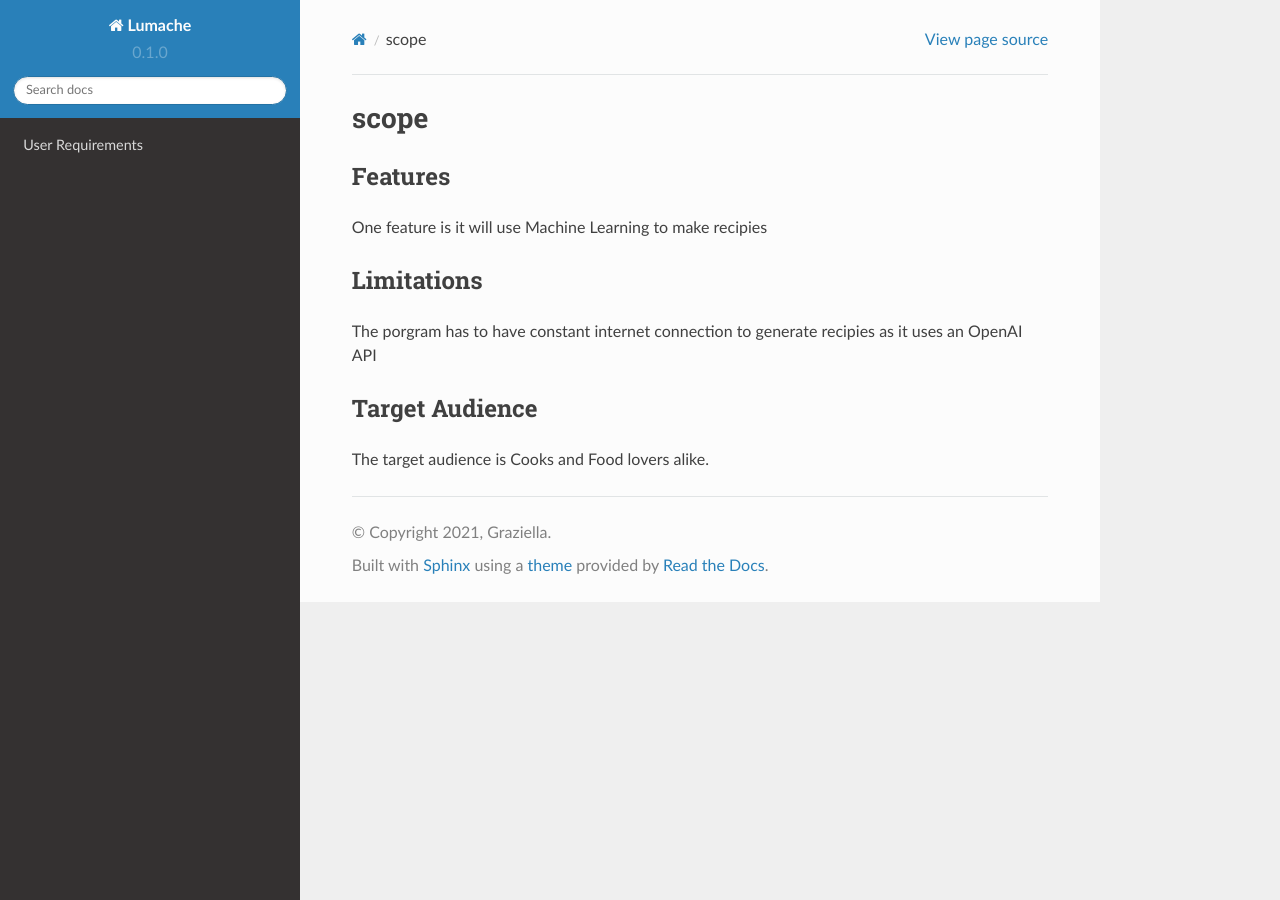
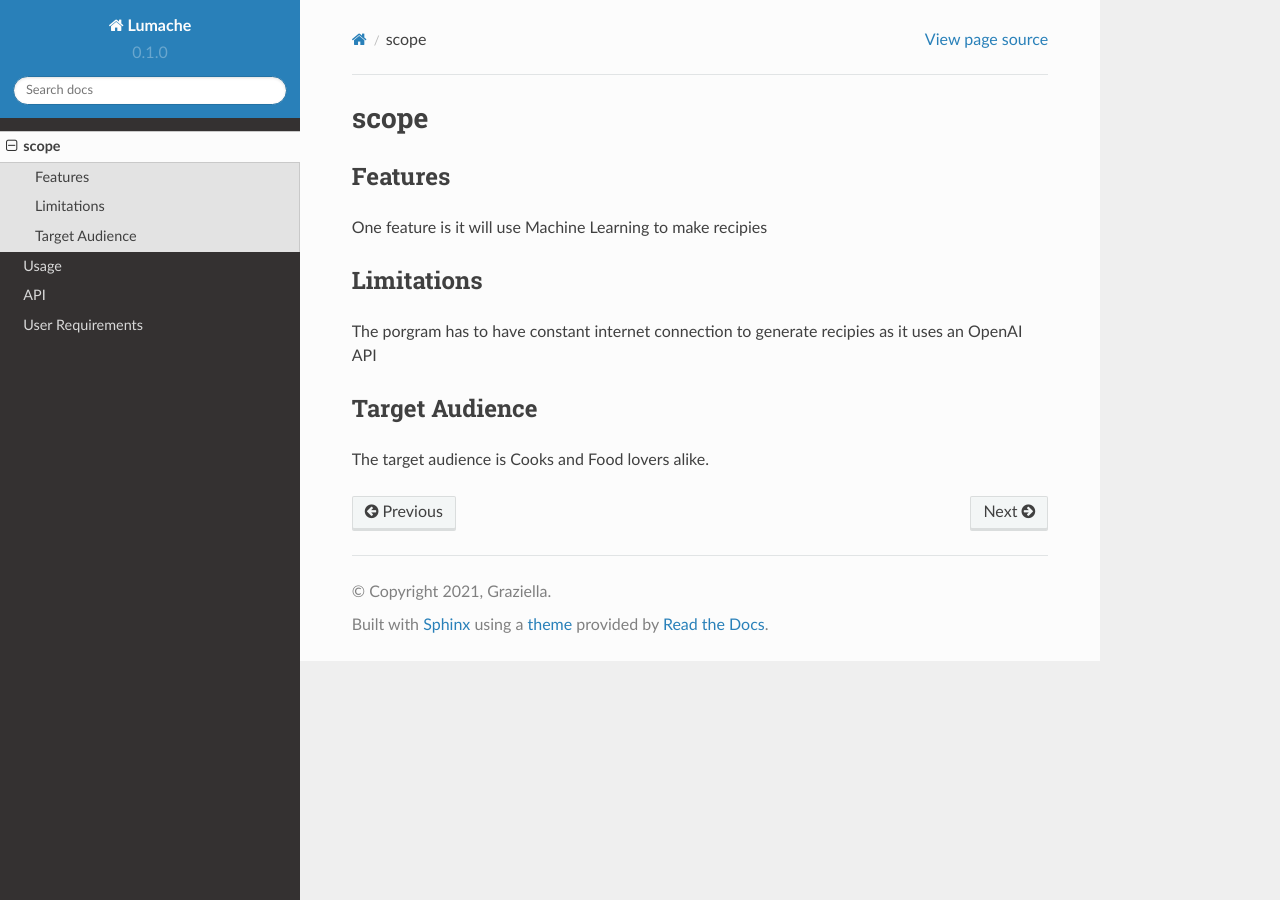
Before and after one commit to BenGreen442/readTheDocsTutorial, a Sphinx documentation site: the page built from docs/source/scope.rst, in a window 1280 px wide. Built offline with Sphinx 7.4.7 and the Read the Docs theme 2.0.0, drawn with Linux system fonts in a browser that asks for light colours; pages that are not in the unit, such as notebooks, are missing from menus.

Commit message:
improved content tree

```diff
--- a/docs/source/index.rst
+++ b/docs/source/index.rst
@@ -19,7 +19,7 @@ Contents
 
 .. toctree::
 
-   Scope
-   Usage
-   API
+   scope
+   usage
+   api
    user-requirements
```
